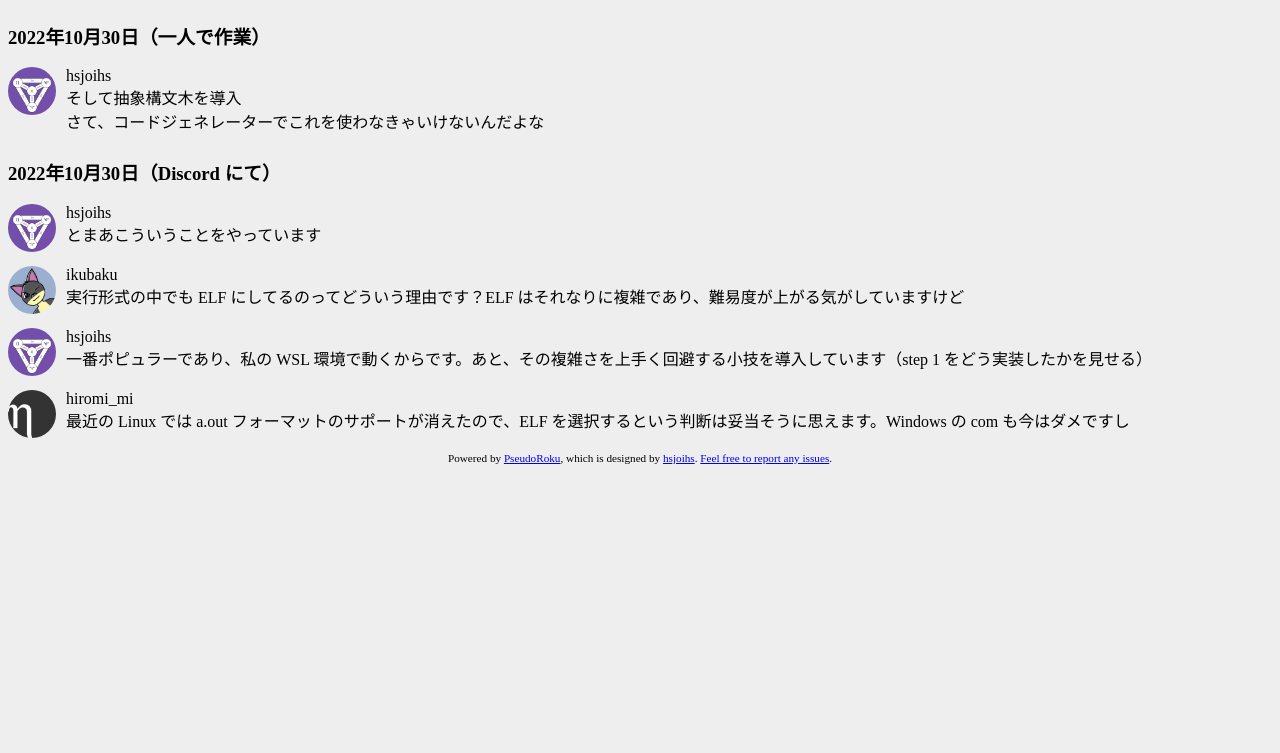
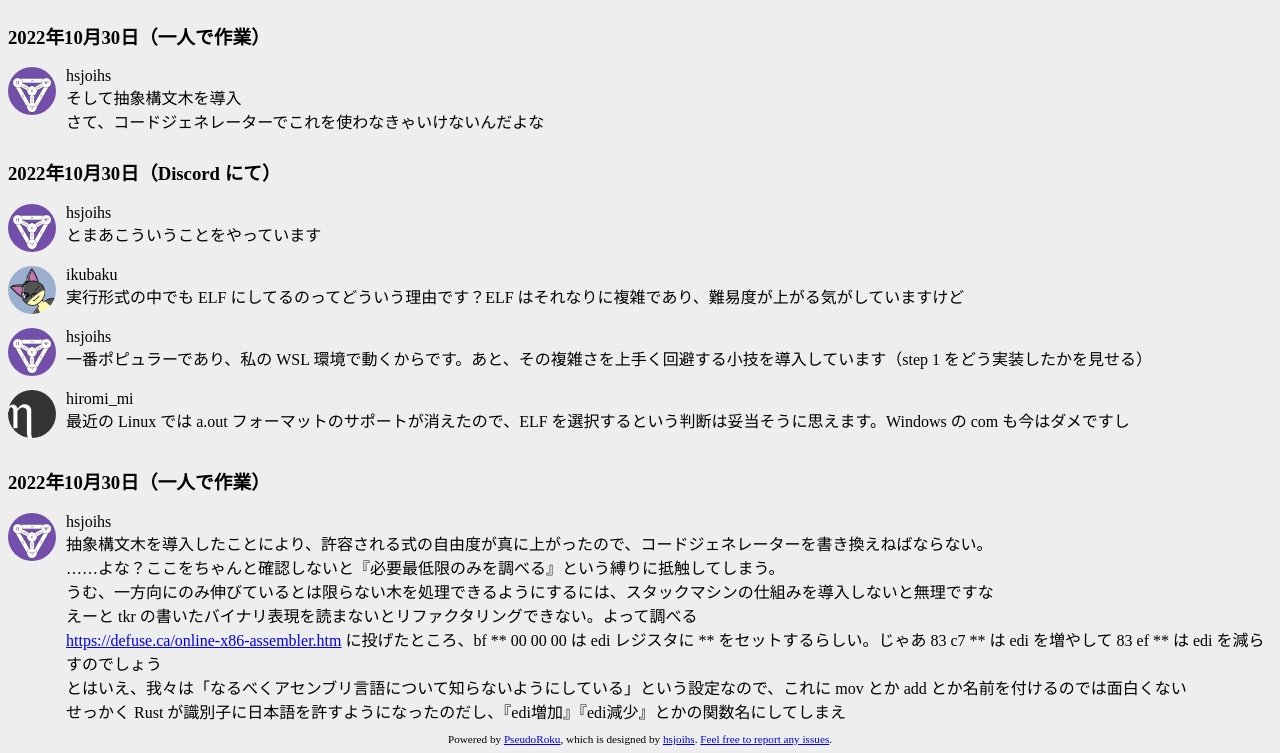
Before and after one commit to sozysozbot/c_to_elf_compiler, a website: page docs/log.html in a window 1280 px wide. Shown: the part 10146-10899 px from the top of the page. Before the commit the page ends 10618 px from the top, so only its background shows below. Drawn offline with Linux system fonts and the light colour scheme.

Commit message:
バイナリ表現を関数化

```diff
--- a/docs/log.html
+++ b/docs/log.html
@@ -801,6 +801,20 @@ hsjoihs@LAPTOP-BKHPSENK:~/c_to_elf_compiler/experiment$ cmp -l ./tiny42 ./tiny3
 		<div class="content">最近の Linux では a.out フォーマットのサポートが消えたので、ELF を選択するという判断は妥当そうに思えます。Windows の com も今はダメですし</div>
 	</div>
 </div>
+<h3 class="date">2022年10月30日（一人で作業）</h3>
+<div class="one_person">
+	<div><a href="https://twitter.com/hsjoihs" target="_blank" rel="noopener noreferrer"><img alt="hsjoihs" class="icon" src="icons/hsjoihs.webp" height="48px"></a></div>
+	<div class="name_and_content">
+		<span class="name"><a href="https://twitter.com/hsjoihs" target="_blank" rel="noopener noreferrer">hsjoihs</a></span>
+		<div class="content">抽象構文木を導入したことにより、許容される式の自由度が真に上がったので、コードジェネレーターを書き換えねばならない。</div>
+		<div class="content">……よな？ここをちゃんと確認しないと『必要最低限のみを調べる』という縛りに抵触してしまう。</div>
+		<div class="content">うむ、一方向にのみ伸びているとは限らない木を処理できるようにするには、スタックマシンの仕組みを導入しないと無理ですな</div>
+		<div class="content">えーと tkr の書いたバイナリ表現を読まないとリファクタリングできない。よって調べる</div>
+		<div class="content"><a href="https://defuse.ca/online-x86-assembler.htm" target="_blank" rel="noopener noreferrer">https://defuse.ca/online-x86-assembler.htm</a> に投げたところ、bf ** 00 00 00 は edi レジスタに ** をセットするらしい。じゃあ 83 c7 ** は edi を増やして 83 ef ** は edi を減らすのでしょう</div>
+		<div class="content">とはいえ、我々は「なるべくアセンブリ言語について知らないようにしている」という設定なので、これに mov とか add とか名前を付けるのでは面白くない</div>
+		<div class="content">せっかく Rust が識別子に日本語を許すようになったのだし、『edi増加』『edi減少』とかの関数名にしてしまえ</div>
+	</div>
+</div>
 
 <div style="font-size: 70%; display: flex; justify-content: center;">
 	<div>
```
Also changed, not shown: log.txt (+9 -0 lines), 1 other file.
